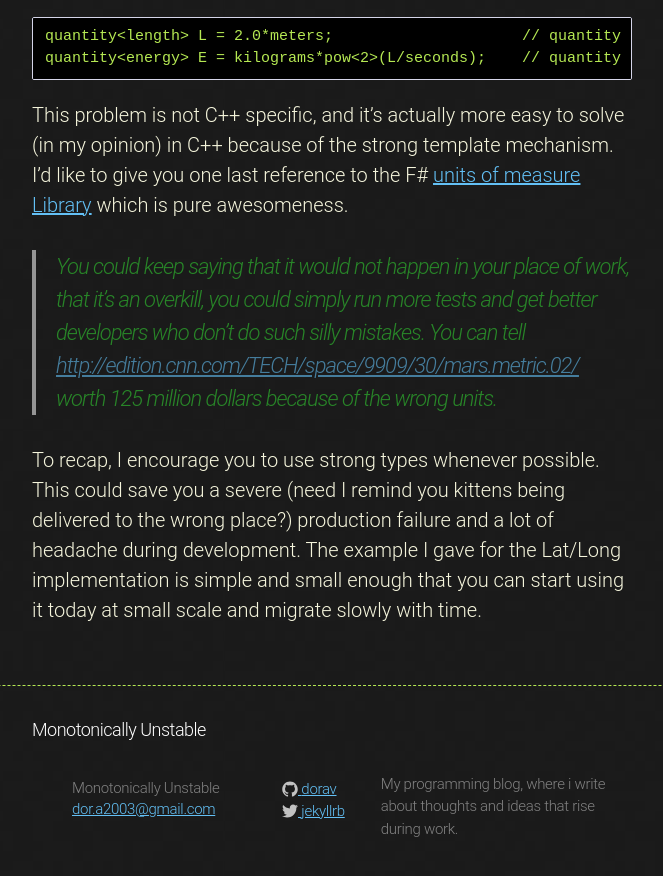
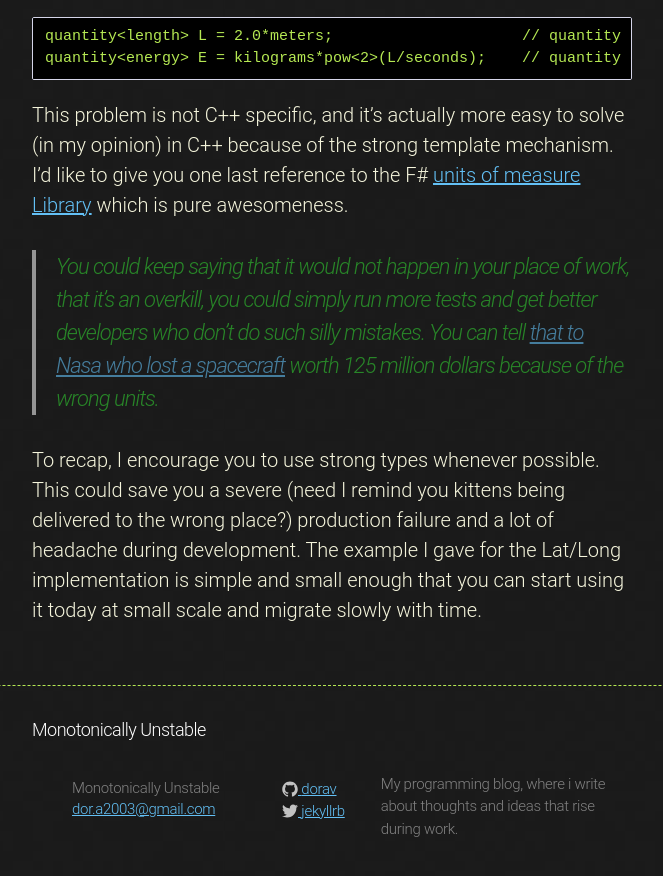
Before and after one commit to monotonically-unstable/monotonically-unstable.github.io, a Jekyll site: the page built from _posts/2017-07-21-compile_time_error_prevention.md, in a window 1280 px wide and 900 px high, scrolled down 5954 px. Shown: the top 876 px of the window, without its empty margins (308-971 px from the left). Built offline with Jekyll 4.4.1, drawn with Linux system fonts in a browser that asks for light colours; a style sheet for code colours, icons or effects is not loaded.

Commit message:
Fixed a broken link in Unit conversion post

```diff
--- a/_posts/2017-07-21-compile_time_error_prevention.md
+++ b/_posts/2017-07-21-compile_time_error_prevention.md
@@ -153,6 +153,6 @@ You may also want to note the [boost units Library](http://www.boost.org/doc/lib
 
 This problem is not C++ specific, and it's actually more easy to solve (in my opinion) in C++ because of the strong template mechanism. I'd like to give you one last reference to the F# [units of measure Library](https://docs.microsoft.com/en-us/dotnet/fsharp/language-reference/units-of-measure) which is pure awesomeness.
 
-> You could keep saying that it would not happen in your place of work, that it's an overkill, you could simply run more tests and get better developers who don't do such silly mistakes. You can tell [http://edition.cnn.com/TECH/space/9909/30/mars.metric.02/](that to Nasa who lost a spacecraft) worth 125 million dollars because of the wrong units.
+> You could keep saying that it would not happen in your place of work, that it's an overkill, you could simply run more tests and get better developers who don't do such silly mistakes. You can tell [that to Nasa who lost a spacecraft](http://edition.cnn.com/TECH/space/9909/30/mars.metric.02/) worth 125 million dollars because of the wrong units.
 
 To recap, I encourage you to use strong types whenever possible. This could save you a severe (need I remind you kittens being delivered to the wrong place?) production failure and a lot of headache during development. The example I gave for the Lat/Long implementation is simple and small enough that you can start using it today at small scale and migrate slowly with time.
```
